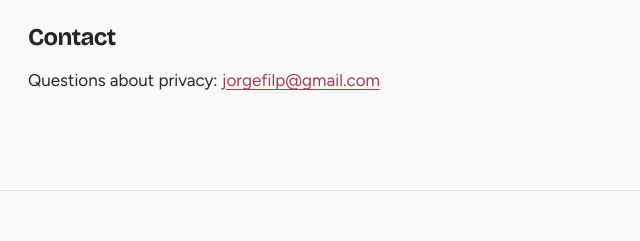
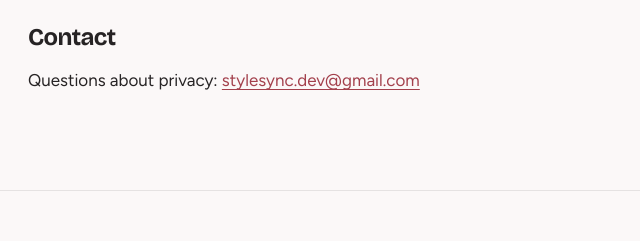
Before and after one commit to Jorg1x/stylesync, a plain HTML site: page privacy.html in a window 1280 px wide. Shown: the part 2196-2437 px from the top of the page, 252-892 px from the left. Drawn offline with nearby package versions, Linux system fonts and the light colour scheme.

Commit message:
Update contact email in privacy policy

```diff
--- a/privacy.html
+++ b/privacy.html
@@ -66,13 +66,13 @@
   <p>If this policy changes, we will update this page and the date at the top.</p>
 
   <h2>Contact</h2>
-  <p>Questions about privacy: <a href="mailto:jorgefilp@gmail.com">jorgefilp@gmail.com</a></p>
+  <p>Questions about privacy: <a href="mailto:stylesync.dev@gmail.com">stylesync.dev@gmail.com</a></p>
 </main>
 
 <footer>
   <div class="wrap">
     <span>© 2026 Jorge Luis</span>
-    <nav aria-label="Legal"><a href="privacy.html">Privacy</a><a href="terms.html">Terms</a><a href="mailto:jorgefilp@gmail.com">Contact</a></nav>
+    <nav aria-label="Legal"><a href="privacy.html">Privacy</a><a href="terms.html">Terms</a><a href="mailto:stylesync.dev@gmail.com">Contact</a></nav>
   </div>
 </footer>
 </body>
```
